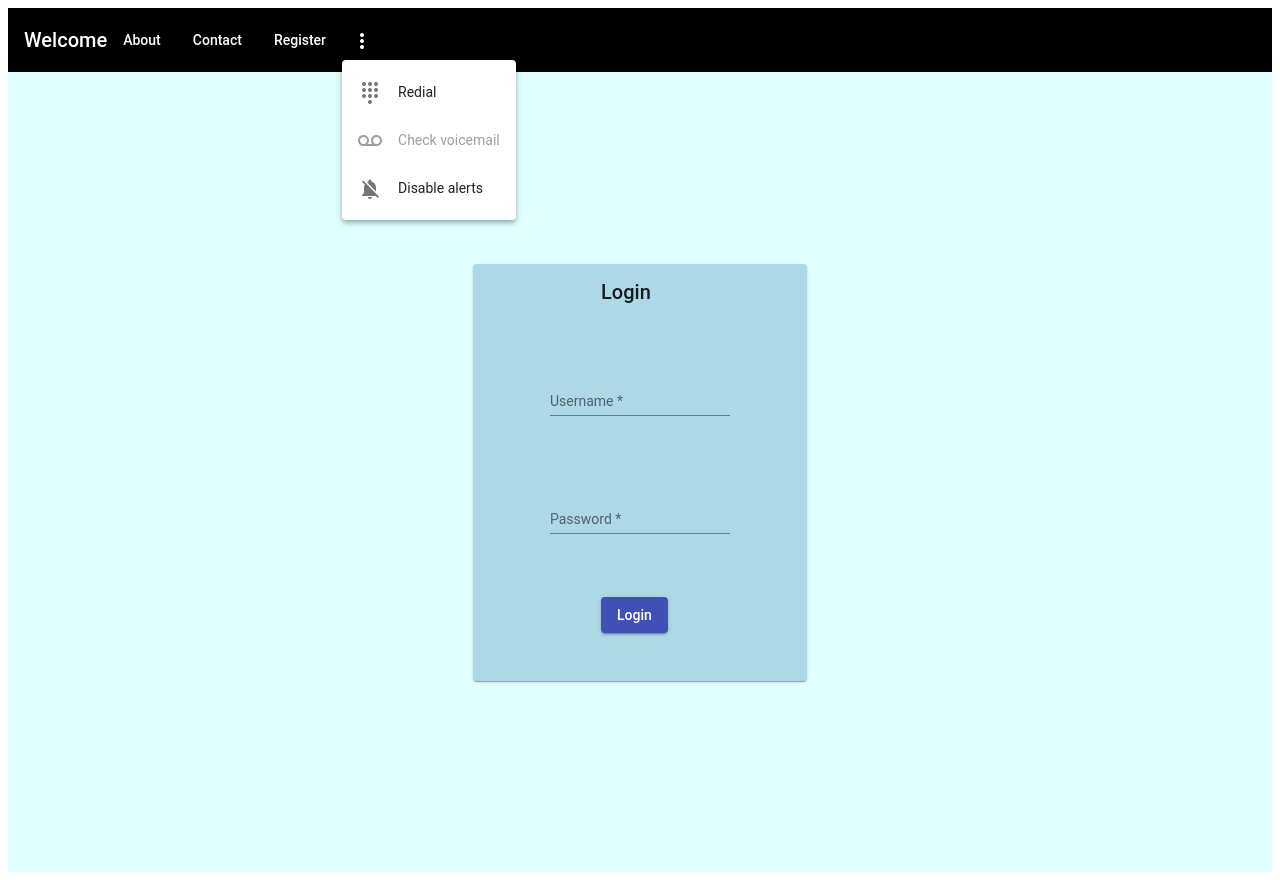
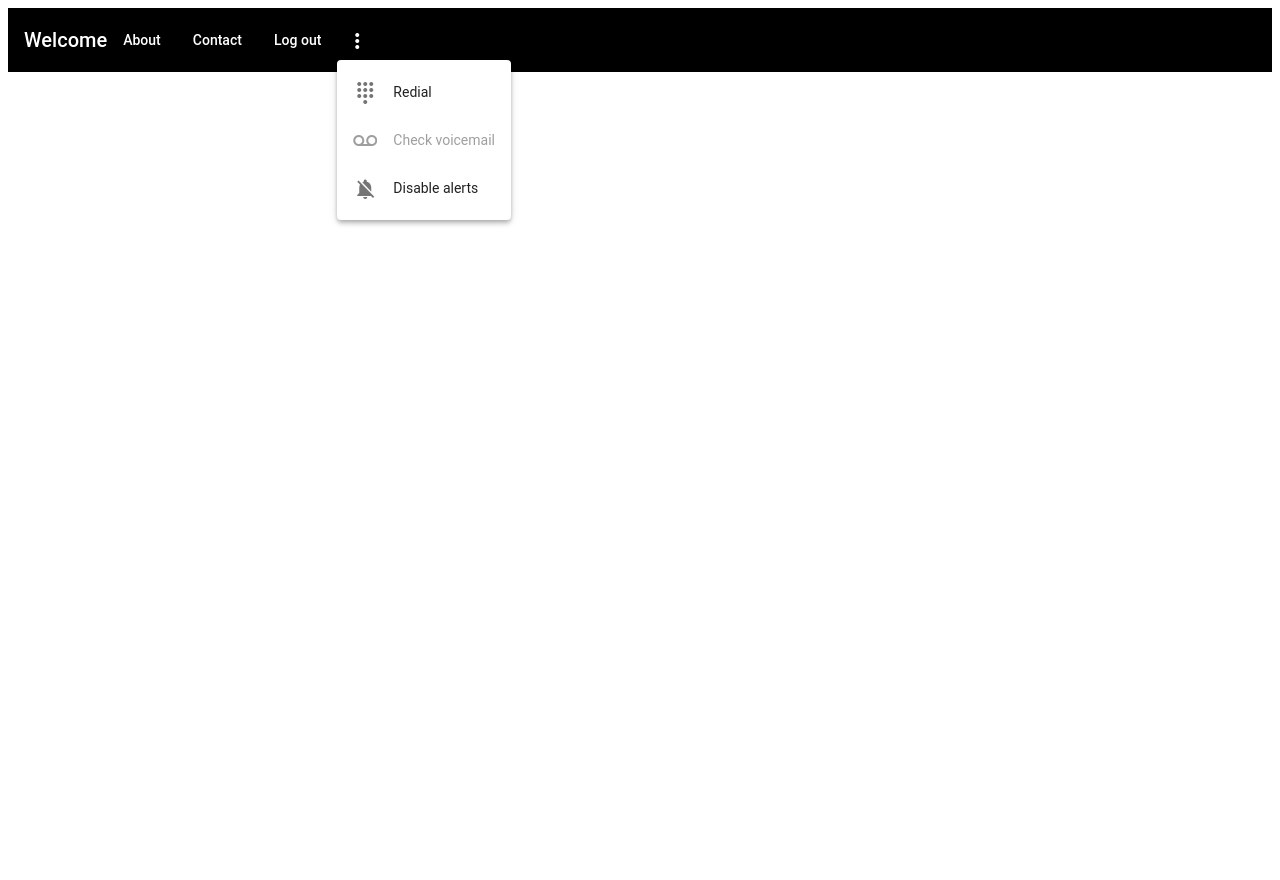
Before and after one commit to sebasalumno/Angular, an Angular app: page /home in a window 1280 px wide. Both pictures are taken after a click on the button "more_vert". After the commit the page ends 800 px from the top, so only its background shows below. Built offline with nearby package versions, Linux system fonts and the light colour scheme.

Commit message:
register done and landing page added

```diff
--- a/src/app/app-routing.module.ts
+++ b/src/app/app-routing.module.ts
@@ -4,11 +4,13 @@ import { RouterModule, Routes } from '@angular/router';
 import {UserComponent} from '../app/user/user.component';
 import {LoginComponent} from '../app/login/login.component';
 import { RegisterComponent } from './register/register.component';
+import { HomepageComponent } from './homepage/homepage.component';
 
 const routes: Routes = [
   { path: 'user', component: UserComponent },
   { path: 'login', component: LoginComponent },
   { path: 'register', component: RegisterComponent },
+  { path: 'home', component: HomepageComponent },
   { path: '', component: LoginComponent },
   { path: '**', component: LoginComponent }
 
--- a/src/app/app.module.ts
+++ b/src/app/app.module.ts
@@ -16,6 +16,8 @@ import { UserComponent } from './user/user.component';
 import { AppbarComponent } from './appbar/appbar.component';
 import { RegisterComponent } from './register/register.component';
 import { RegisterbarComponent } from './registerbar/registerbar.component';
+import { HomepageComponent } from './homepage/homepage.component';
+import { HomebarComponent } from './homebar/homebar.component';
 
 @NgModule({
   declarations: [
@@ -24,7 +26,9 @@ import { RegisterbarComponent } from './registerbar/registerbar.component';
     UserComponent,
     AppbarComponent,
     RegisterComponent,
-    RegisterbarComponent
+    RegisterbarComponent,
+    HomepageComponent,
+    HomebarComponent
   ],
   imports: [
     BrowserModule,
--- /dev/null
+++ b/src/app/homebar/homebar.component.css
@@ -0,0 +1,3 @@
+.mat-toolbar{
+    background-color: black;
+    }
--- /dev/null
+++ b/src/app/homebar/homebar.component.html
@@ -0,0 +1,30 @@
+<mat-toolbar color = "primary">
+
+
+    <mat-toolbar-row>
+
+    <span>Welcome</span>
+        <span class="example-fill-remaining-space"></span>
+        <span class="align-center"></span>
+        <span class="example-spacer"></span>
+        <button mat-button>About</button>
+        <button mat-button>Contact</button>
+        <button mat-button (click)="login()">Log out</button>
+        <button mat-icon-button [matMenuTriggerFor]="menu">
+      <mat-icon>more_vert</mat-icon>
+    </button>
+    <mat-menu #menu="matMenu">
+      <button mat-menu-item>
+        <mat-icon>dialpad</mat-icon>
+        <span>Redial</span>
+      </button>
+      <button mat-menu-item disabled>
+        <mat-icon>voicemail</mat-icon>
+        <span>Check voicemail</span>
+      </button>
+      <button mat-menu-item>
+        <mat-icon>notifications_off</mat-icon>
+        <span>Disable alerts</span>
+      </button>
+    </mat-menu>
+     </mat-toolbar-row>
--- /dev/null
+++ b/src/app/homebar/homebar.component.ts
@@ -0,0 +1,22 @@
+import { Component, OnInit } from '@angular/core';
+import {Router} from '@angular/router';
+
+@Component({
+  selector: 'app-homebar',
+  templateUrl: './homebar.component.html',
+  styleUrls: ['./homebar.component.css']
+})
+export class HomebarComponent implements OnInit {
+
+  constructor(private router: Router) { }
+
+  ngOnInit(): void {
+  }
+
+  login() : void {
+    alert("saliendo de su cuenta");
+    this.router.navigate([" "]);
+
+  }
+
+}
--- /dev/null
+++ b/src/app/homepage/homepage.component.html
@@ -0,0 +1,7 @@
+<app-homebar></app-homebar>
+<div>
+
+
+
+
+</div>
--- /dev/null
+++ b/src/app/homepage/homepage.component.ts
@@ -0,0 +1,15 @@
+import { Component, OnInit } from '@angular/core';
+
+@Component({
+  selector: 'app-homepage',
+  templateUrl: './homepage.component.html',
+  styleUrls: ['./homepage.component.css']
+})
+export class HomepageComponent implements OnInit {
+
+  constructor() { }
+
+  ngOnInit(): void {
+  }
+
+}
--- a/src/app/login/login.component.html
+++ b/src/app/login/login.component.html
@@ -15,7 +15,7 @@
               <tr>
                 <td>
                   <mat-form-field class="example-full-width">
-                  <input matInput placeholder="Username" [(ngModel)]="username" name="username" required>
+                  <input matInput placeholder="Email" [(ngModel)]="username" name="email" required>
                   </mat-form-field>
                 </td>
               </tr>
--- a/src/app/login/login.component.ts
+++ b/src/app/login/login.component.ts
@@ -24,7 +24,7 @@ password: string;
 
   login() : void {
     if(this.username == 'admin' && this.password == 'admin'){
-     this.router.navigate(["user"]);
+     this.router.navigate(["home"]);
     }else {
       alert("Invalid credentials");
     }
--- a/src/app/register/register.component.css
+++ b/src/app/register/register.component.css
@@ -7,18 +7,20 @@
 
   }
 .s-div{
-    position: relative; left: 140px;
+    position: relative; left: 130px;
 }
 .mat-raised-button{
-    position: relative; left: 180px; bottom: 40px;
+    position: relative; left: 170px; bottom: 10px;
 }
 .example-card{
     background-color: lightblue;
 }
 .example-full-width{
     width: 300px;
+
 }
+
 .example-card{
-    height: 500px;
+    height: auto;
     width: 400px;
 }
--- a/src/app/register/register.component.html
+++ b/src/app/register/register.component.html
@@ -28,7 +28,23 @@
               </tr>
               <tr>
                 <td>
-
+                    <mat-form-field class="example-full-width">
+                        <input matInput placeholder="Provincia"  name="provincia" required>
+                        </mat-form-field>
+                </td>
+              </tr>
+              <tr>
+                <td>
+                    <mat-form-field class="example-full-width">
+                        <input matInput placeholder="Localidad"  name="localidad" required>
+                        </mat-form-field>
+                </td>
+              </tr>
+              <tr>
+                <td>
+                    <mat-form-field class="example-full-width">
+                        <input matInput placeholder="Direccion"  name="direccion" required>
+                        </mat-form-field>
                 </td>
               </tr>
               <tr>
```
Also changed, not shown: src/app/homepage/homepage.component.css (added), 2 other files (tests, documents, lock files or other folders).
